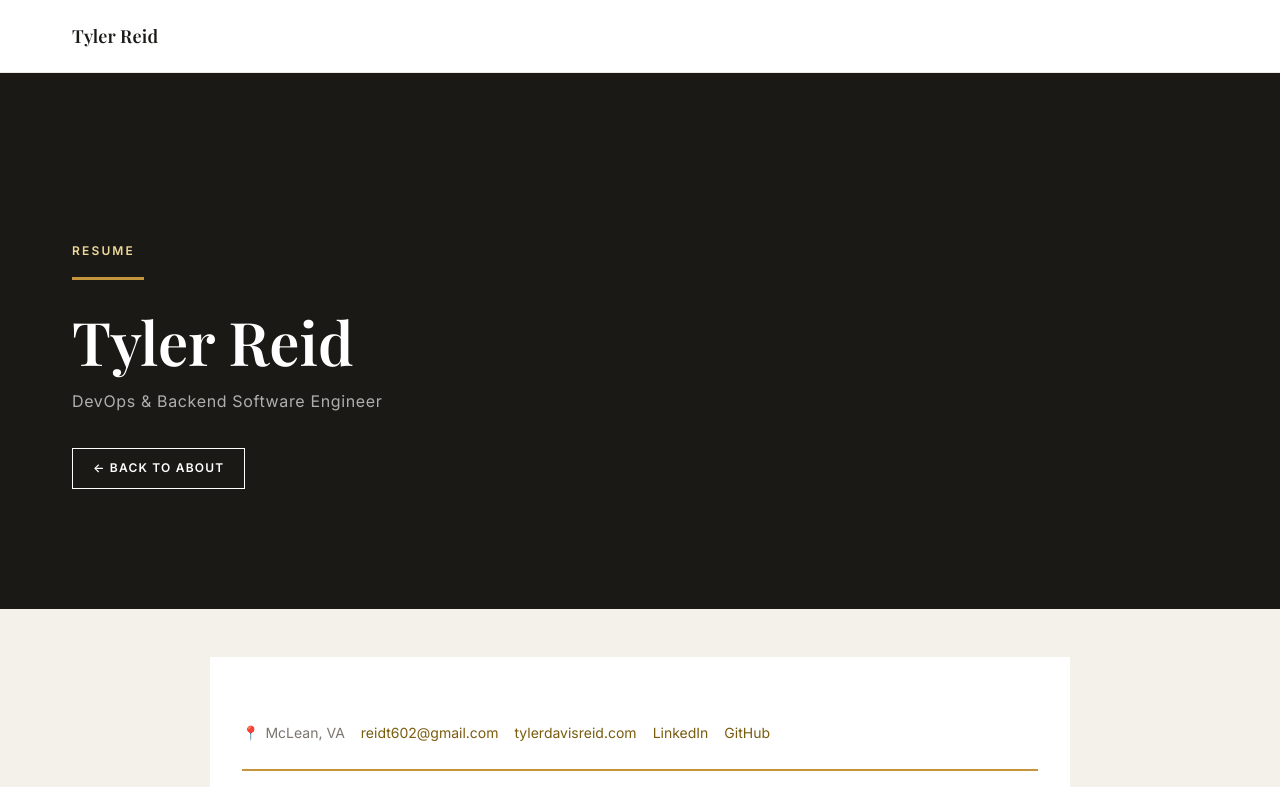
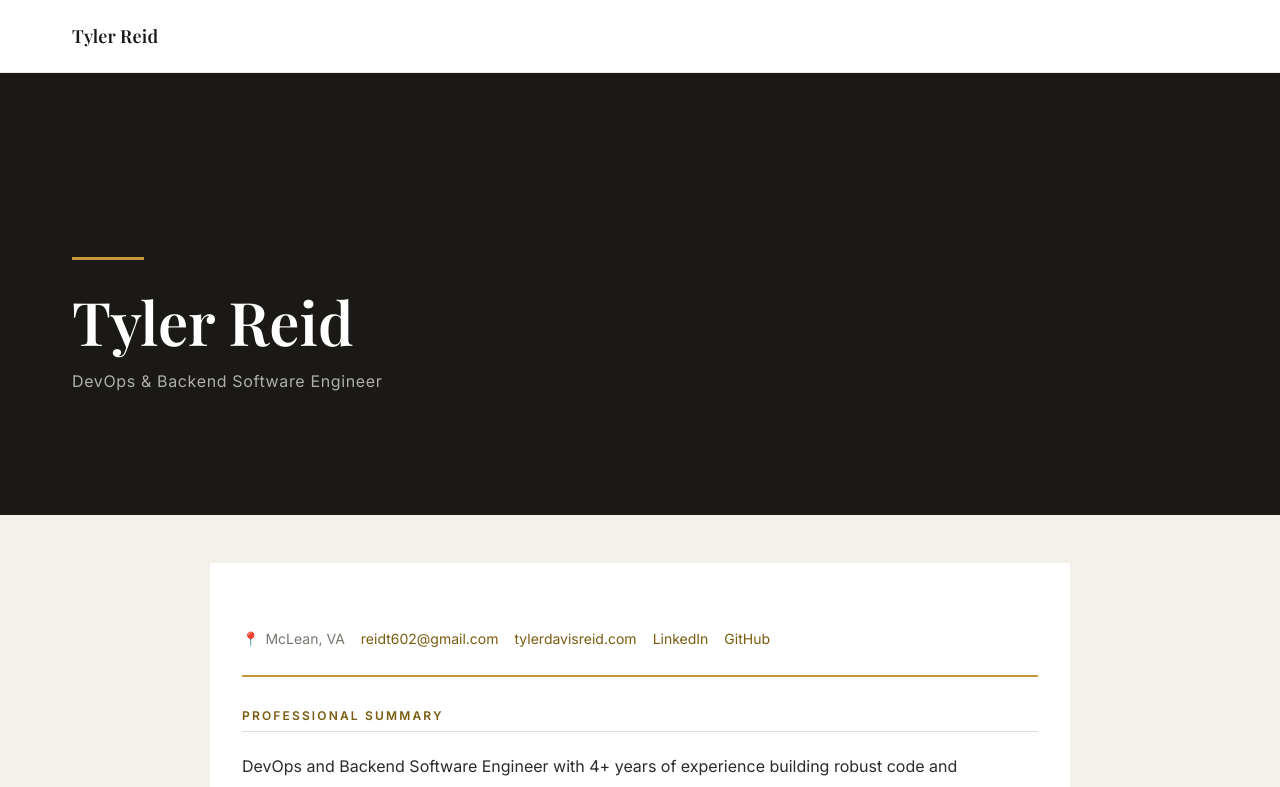
Before and after one commit to Abapna25/TDR-Resume, a React (Vite) app: page / in a window 1280 px wide. Shown: the top 787 px of the page. Built offline with nearby package versions, Linux system fonts and the light colour scheme; a web font is replaced by a local one.

Commit message:
Update Tyler.jsx

```diff
--- a/src/pages/resume/Tyler.jsx
+++ b/src/pages/resume/Tyler.jsx
@@ -1,4 +1,3 @@
-import { Link } from 'react-router-dom'
 import { Guitar, Flag, Globe } from 'lucide-react'
 
 const EXPERIENCE = [
@@ -78,9 +77,6 @@ export default function TylerResume() {
       {/* ── PAGE HERO ── */}
       <section className="page-hero" aria-labelledby="tyler-page-heading">
         <div className="container" style={{ padding: '4.5rem var(--side-pad) 3.5rem' }}>
-          <p className="eyebrow" style={{ color: 'var(--gold-light)', marginBottom: '1rem' }}>
-            Resume
-          </p>
           <span className="gold-rule gold-rule--lg" aria-hidden="true" />
           <h1
             id="tyler-page-heading"
@@ -91,11 +87,6 @@ export default function TylerResume() {
           <p style={{ fontFamily: 'var(--font-body)', fontSize: '1rem', color: 'rgba(255,255,255,0.65)', letterSpacing: '0.04em' }}>
             DevOps &amp; Backend Software Engineer
           </p>
-          <div style={{ marginTop: '2rem' }}>
-            <Link to="/about" className="btn btn--ghost btn--sm">
-              ← Back to About
-            </Link>
-          </div>
         </div>
       </section>
 
```
